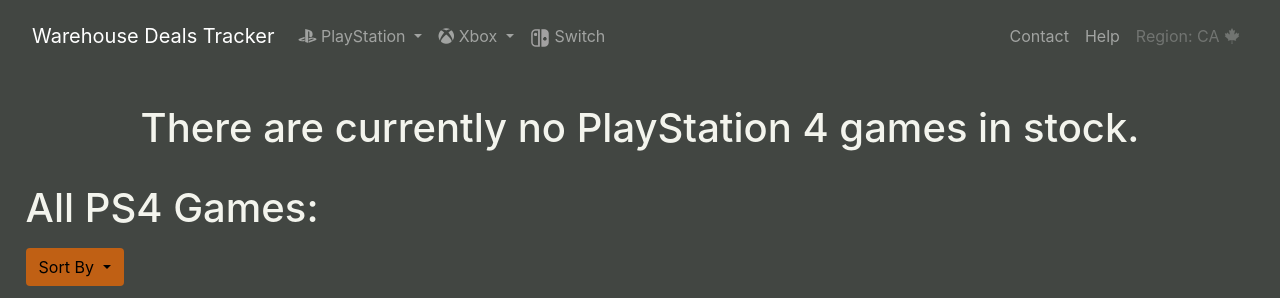
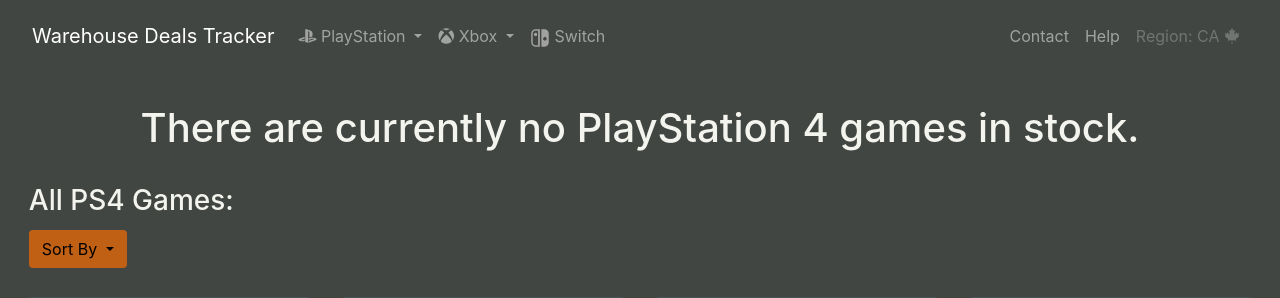
Before and after one commit to Chris-OR/Warehouse-Deals-Tracker, a Flask app: page /ps4 in a window 1280 px wide. Shown: the top 298 px of the page. Run offline with Flask 2, Linux system fonts and the light colour scheme; data comes from the database, SQL or seed files in the repository; some libraries are stand-ins or nearby versions.

Commit message:
Fix issue with spacing for headers and buttons on game pages

```diff
--- a/static/css/styles.css
+++ b/static/css/styles.css
@@ -113,7 +113,8 @@ body {
 
 .header {
     text-align: left;
-    margin-left: 2%;
+    margin-left: 1%;
+    padding-left: 1rem;
 
 }
 
@@ -139,7 +140,8 @@ body {
 
 .sort-dropdown {
     text-align: left;
-    margin: 1rem 0 0 2%;
+    margin: 1% 0 0 1%;
+    padding-left: 1rem;
 }
 
 .carousel-image {
@@ -284,7 +286,7 @@ body {
 .date-last-tracked {
     padding: 0;
     margin-bottom: 5%;
-    color: #C0C0C0;
+    color: #ffffff80;
     font-size: 12px;
     line-height: 1.75;
 }
@@ -296,3 +298,8 @@ body {
 .game-card {
     width: 50%;
 }
+
+.game-hr {
+    margin: 0.75rem 0 0.5rem;
+    border-color: #ffffff80;
+}
--- a/templates/console-game-page.html
+++ b/templates/console-game-page.html
@@ -1,6 +1,6 @@
 {% include "header.html" %}
 {% if length > 0: %}
-<a class="header-link" href="{{ url }}" target="_blank"><h1 class="header">Active {{ console }} Games:</h1></a>
+<a class="header-link" href="{{ url }}" target="_blank"><h3 class="header">Active {{ console }} Games:</h3></a>
 
 <div class="game-row row">
 
@@ -22,7 +22,7 @@
 
 
       </div>
-      <hr>
+      <hr class="game-hr">
         <p class="date-last-tracked">Avg. Price: ${{ game.average }} | High: ${{ game.high }} | Low: ${{ game.low }}</p>
       <!--        <div class="card-footer">-->
       <!--            <small class="text-muted">Last updated 3 mins ago</small>-->
@@ -40,7 +40,7 @@
 
 <br>
 
-<h1 class="header" id="all-games">All {{ console }} Games:</h1>
+<h3 class="header" id="all-games">All {{ console }} Games:</h3>
 
 <div class="dropdown sort-dropdown">
   <button class="btn send-button dropdown-toggle" type="button" id="dropdownMenuButton" data-toggle="dropdown" aria-haspopup="true" aria-expanded="false">
@@ -88,7 +88,7 @@
       <!--        <div class="card-footer">-->
       <!--            <small class="text-muted">Last updated 3 mins ago</small>-->
       <!--        </div>-->
-      <hr>
+      <hr class="game-hr">
       <p class="date-last-tracked">Avg. Price: ${{ game.average }} | High: ${{ game.high }} | Low: ${{ game.low }}
         <br>
         Last Tracked: {{ game.date.split(',')[-2].split(':')[0] }}</p>
```
